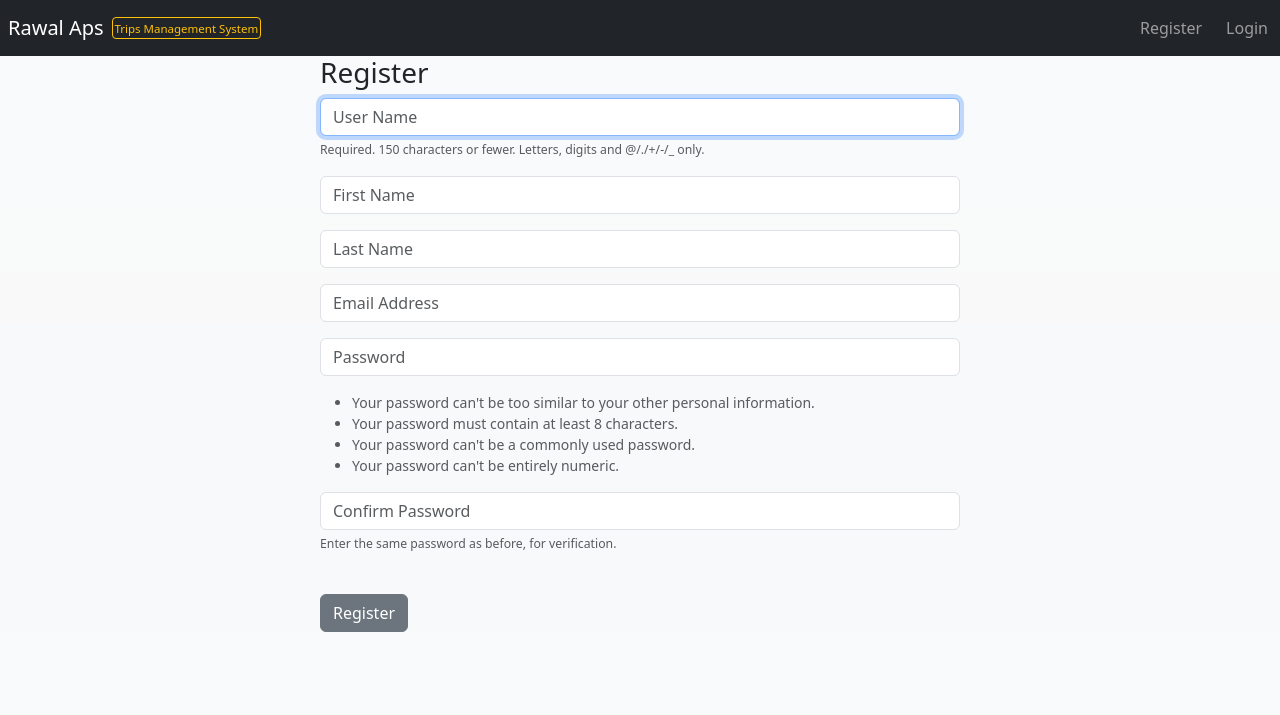
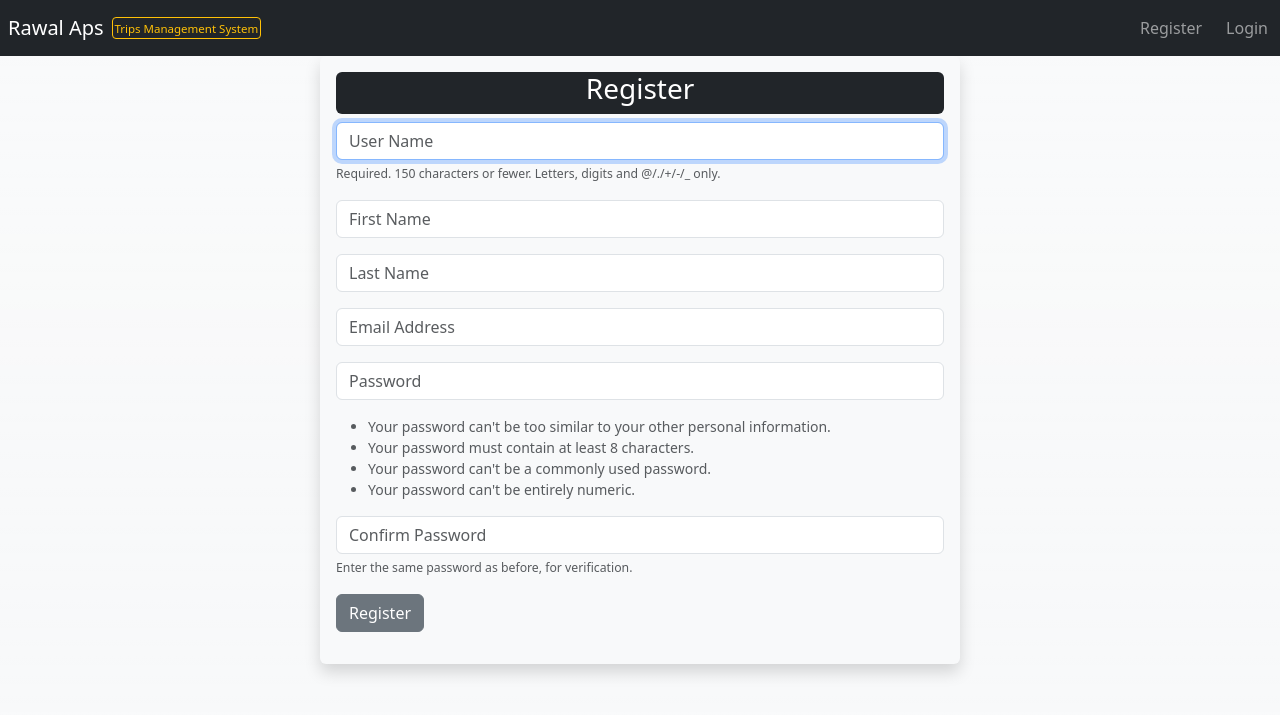
Before and after one commit to modarsoos/RawalAps_Platform, a Django app: page /register/ in a window 1280 px wide. Shown: the top 715 px of the page. Run offline with Django 4.2, Linux system fonts and the light colour scheme.

Commit message:
fixing alert messages in Register and better UX

```diff
--- a/TMS/templates/register.html
+++ b/TMS/templates/register.html
@@ -1,31 +1,32 @@
 {% extends 'base.html' %}
 {% block content %}
 
+<!-- Register Form -->
+<div class="container bg-light shadow p-3 mb-5 bg-body-tertiary rounded col-12 col-sm-8 col-md-6">
+	<h3 class="text-bg-dark rounded text-center pb-2">Register</h3>
 
-<div class="col-md-6 offset-md-3">
-<h3>Register</h3>
 	<form method="POST" action="">
 		{% csrf_token %}
+
+		{{ form.as_p }}
+
+		<button type="submit" class="btn btn-secondary">Register</button>
+
+		<!-- I can see that there's an issue since we've already received an error message -->
+		<div class="mt-3">
 			{% if form.errors %}
-			<div class="alert alert-warning alert-dismissible fade show" role="alert">
-			  Your Form Has Errors
 			{% for field in form %}
 			{% if field.errors %}
+			<div class="alert alert-warning alert-dismissible fade show responsive" role="alert">
 				{{ field.errors }}
-			  	{% endif %}
-			  {% endfor %}
 				<button type="button" class="btn-close" data-bs-dismiss="alert" aria-label="Close"></button>
 			</div>
 			{% endif %}
-
-	{{ form.as_p }}
-
-	<br/>
-	  <button type="submit" class="btn btn-secondary">Register</button>
+			{% endfor %}
+			{% endif %}
+		</div>
+		<!-- end Displaying alert messages -->
 	</form>
-
-
-
 </div>
 
 {% endblock %}
```
Also changed, not shown: TMS/templates/home.html (+3 -5 lines), db.sqlite3. Lines whose indentation alone changed are shown as unchanged.
